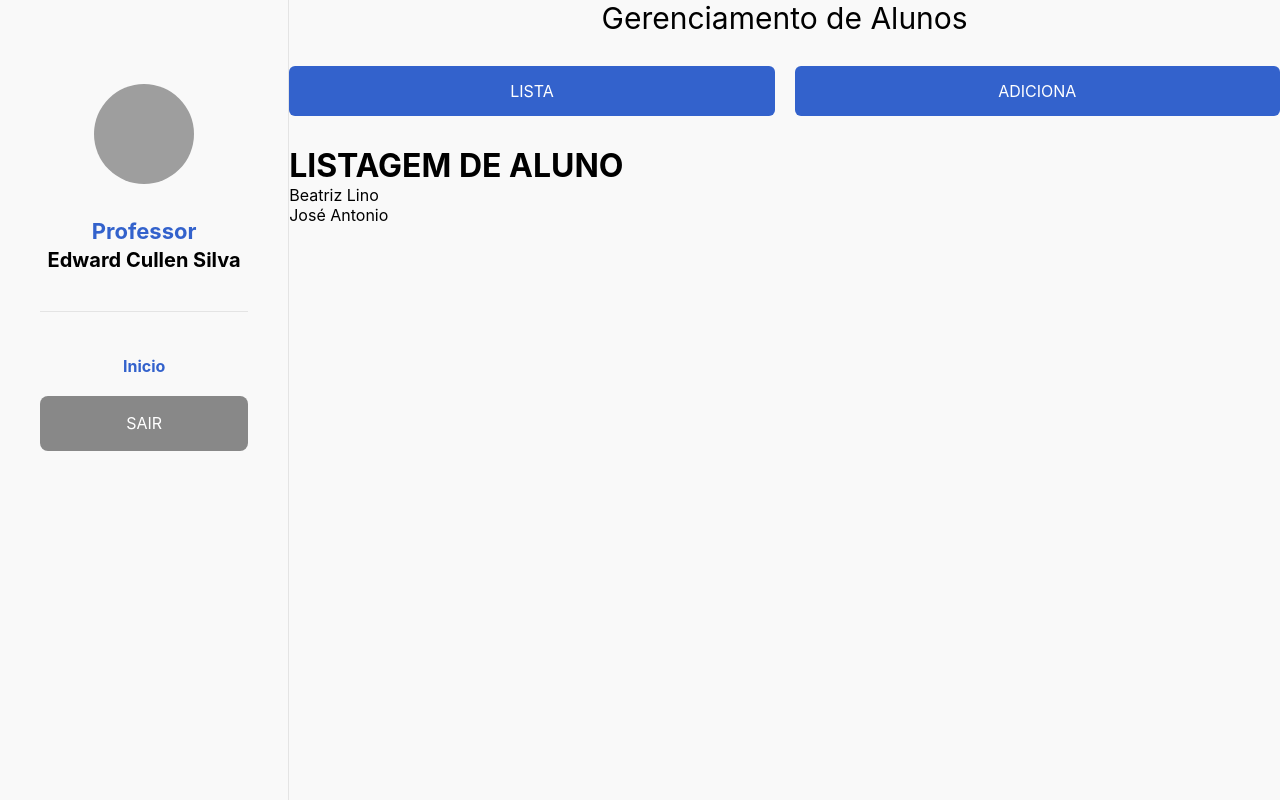
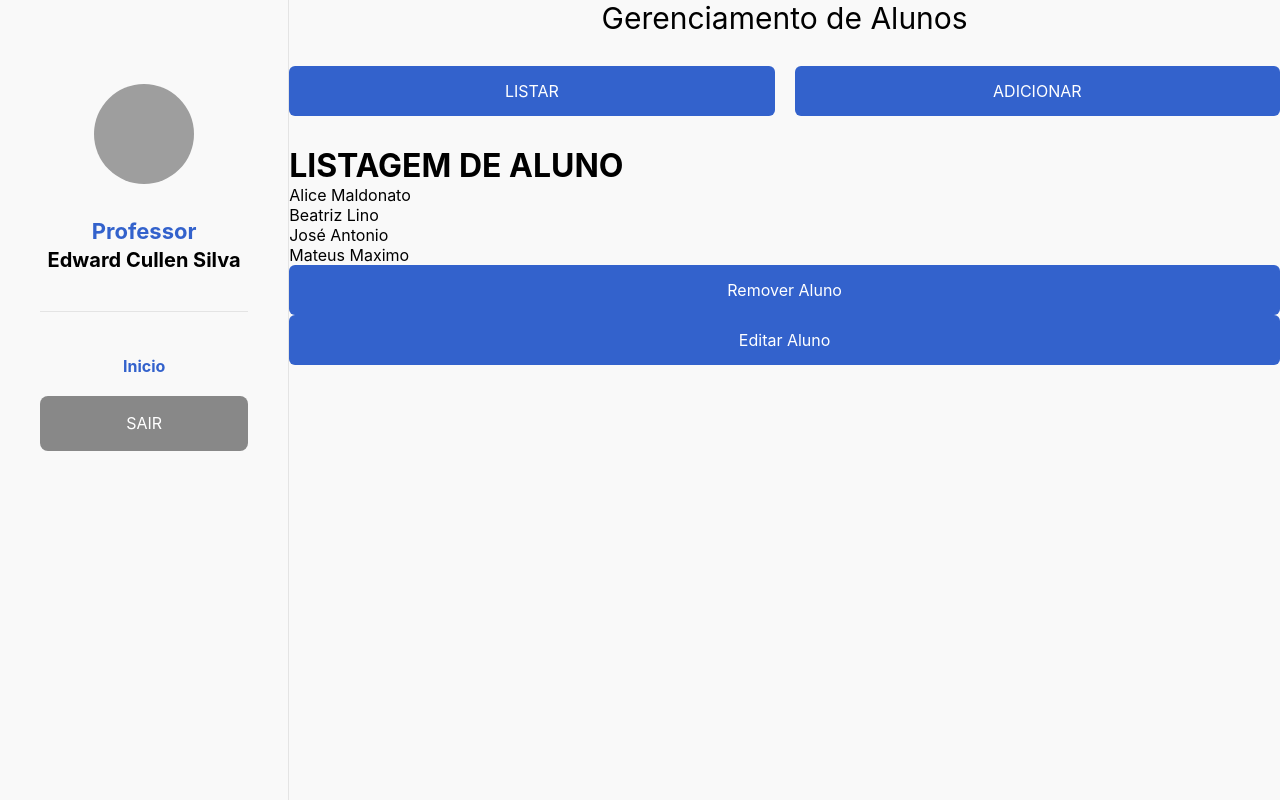
Before and after one commit to henriquehiga/sistema-falta, a React (Vite) app in the folder src/view/: page /gerenciamento-aluno in a window 1280 px wide. Built offline with nearby package versions, Linux system fonts and the light colour scheme; grey boxes are pictures that could not be loaded.

Commit message:
tela gerenciamento aluno

```diff
--- a/src/view/src/pages/gerenciamento/GerenciamentoAluno.tsx
+++ b/src/view/src/pages/gerenciamento/GerenciamentoAluno.tsx
@@ -31,8 +31,8 @@ export const GerenciamentoAluno = () => {
               </div>
 
               <div className="container-crud-text">
-                <button onClick={() => setTelaAtual(<ListaAlunos />)}>LISTA</button>
-                <button onClick={() => setTelaAtual(<AdicionaAluno />)}>ADICIONA</button>
+                <button onClick={() => setTelaAtual(<ListaAlunos />)}>LISTAR</button>
+                <button onClick={() => setTelaAtual(<AdicionaAluno />)}>ADICIONAR</button>
               </div>
 
               <div className="gerenciamento-crud">
@@ -47,8 +47,13 @@ function ListaAlunos() {
     return(
         <div>
             <h1> LISTAGEM DE ALUNO</h1>
+            <p> Alice Maldonato </p>
             <p> Beatriz Lino </p>
             <p> José Antonio </p>
+            <p> Mateus Maximo</p>
+
+            <button> Remover Aluno </button>
+            <button> Editar Aluno </button>
         </div>
     )
 }
@@ -56,7 +61,16 @@ function ListaAlunos() {
 function AdicionaAluno() {
     return(
         <div>
-            <p>Adiciona aluno</p>
+            <h1>Adicionar Alunos:</h1>
+            <form action="/action_gerenciamento-aluno.">
+                <label for="fname">Nome do Aluno: </label>
+                <input form ="placerouder"></input>
+                <label for="lname">Email Responsável: </label>
+                <input form ="placerouder"></input>
+                <label for="turma">Turma: </label>
+                <input form ="placerouder"></input>
+                <input type="submit" value="Adicionar"></input>
+            </form>
         </div>
     )
 }
```
